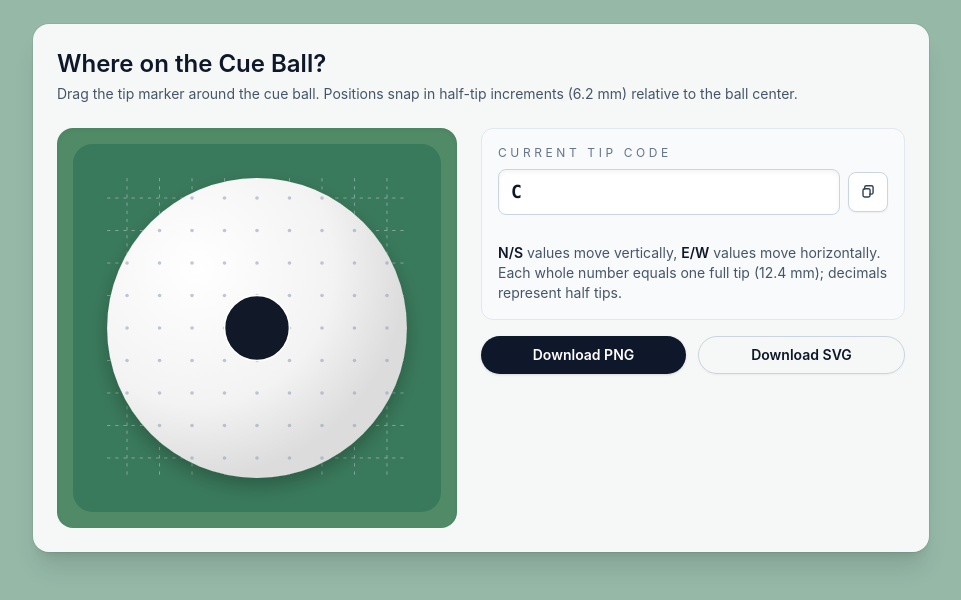
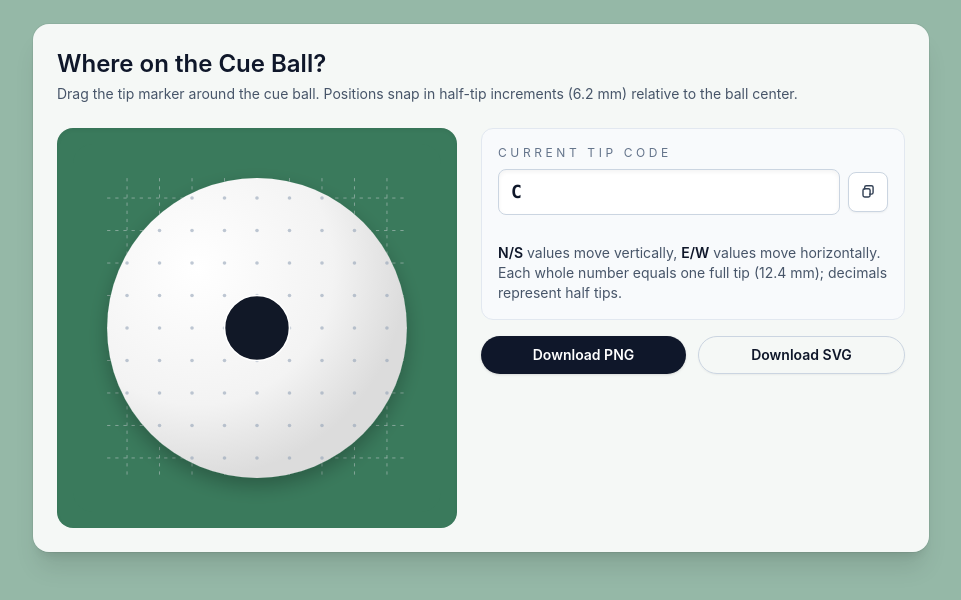
Before and after one commit to open-source-pool/where-on-the-cue-ball, a React (Vite) app: page / in a window 1280 px wide. Shown: the top 600 px of the page, without its empty margins (159-1120 px from the left). Built offline with nearby package versions, Linux system fonts and the light colour scheme.

Commit message:
fix: match outer div background color to SVG felt color
Co-Authored-By: Claude Opus 4.6 <noreply@anthropic.com>

```diff
--- a/src/App.tsx
+++ b/src/App.tsx
@@ -330,7 +330,7 @@ function App() {
         <div className="grid gap-6 lg:grid-cols-[400px,1fr]">
           <div
             ref={exportRef}
-            className="flex select-none items-center justify-center rounded-2xl bg-felt/70 p-4 shadow-inner"
+            className="flex select-none items-center justify-center rounded-2xl bg-[#3a7a5c] p-4 shadow-inner"
           >
             <div ref={canvasWrapperRef} className="w-full max-w-[420px]">
               <svg
```
